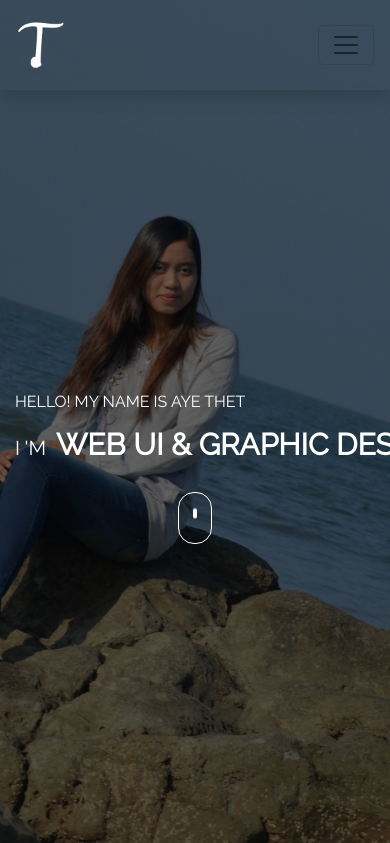
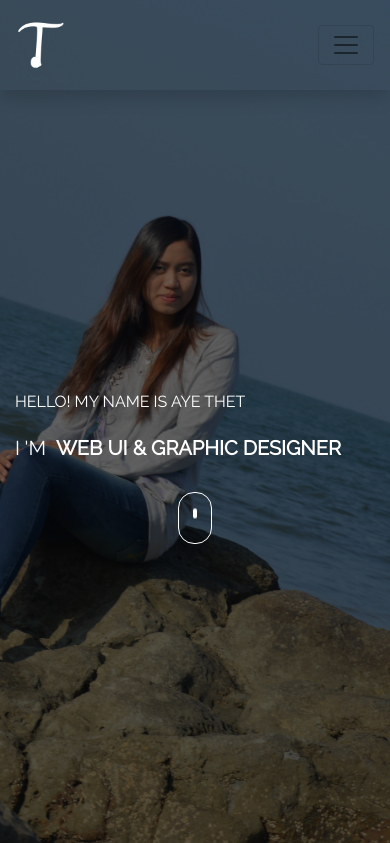
Before and after one commit to AyeAyeThet/ayeayethet.github.io, a PHP site: page / in a window 390 px wide; the page is wider, and only the part inside the window is pictured. Shown: the top 843 px of that part. Run offline with PHP 8.4, Linux system fonts and the light colour scheme.

Commit message:
fixed horizontal scroll in mobile

```diff
--- a/css/main.css
+++ b/css/main.css
@@ -685,4 +685,7 @@ footer{
 	.intro-1{
 		font-size: 20px;
 	}
+  span#role {
+      font-size: 20px;
+  }
 }
```
Also changed, not shown: 1 other file.
